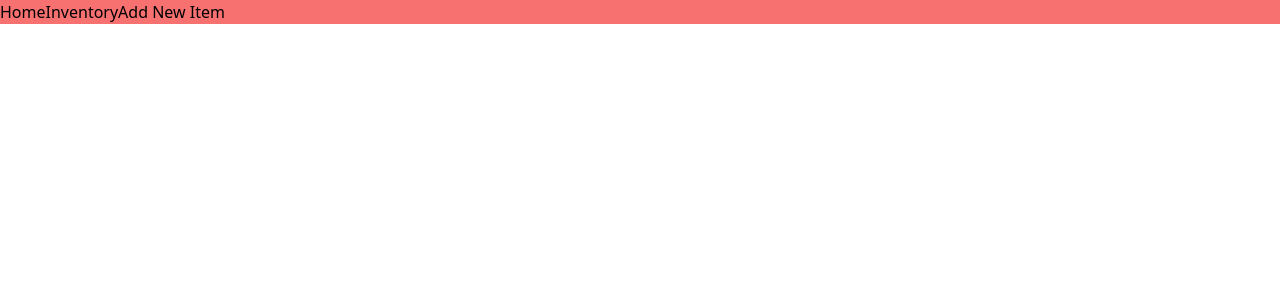
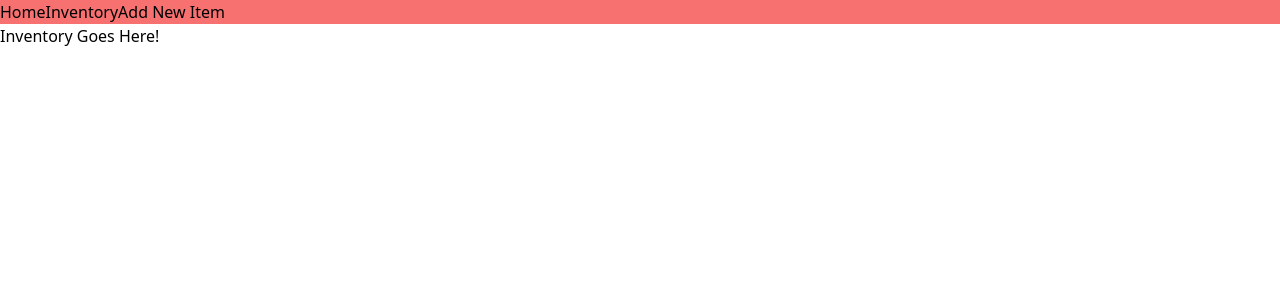
Before and after one commit to Git-Vdim-Hub/lunchroom-inventory-app, a React (Create React App) app in the folder client/: page /Inventory in a window 1280 px wide. Shown: the top 300 px of the page. Built offline with nearby package versions, Linux system fonts and the light colour scheme.

Commit message:
inventory route setup

```diff
--- a/client/src/App.js
+++ b/client/src/App.js
@@ -2,6 +2,7 @@
 import { BrowserRouter as Router, Routes, Route } from "react-router-dom";
 import AddItem from "./components/AddItem"
 import Home from "./pages/Home";
+import Inventory from "./pages/Inventory"
 import Navbar from "./components/Navbar";
 
 export default function App() {
@@ -11,6 +12,7 @@ export default function App() {
 				<Navbar />
 					<Routes>
 						<Route path="/" element={<Home />} />
+						<Route path="/Inventory" element={<Inventory/>}/>
 						<Route path="/AddItem" element={<AddItem />} />
 					</Routes>
 			</Router>
--- a/client/src/components/Navbar/index.js
+++ b/client/src/components/Navbar/index.js
@@ -6,7 +6,7 @@ export default function Navbar() {
 		<div>
 			<div className="navbar bg-red-400">
 				<Link to={"/"} onClick={() => console.log("Takes you to Home")}>Home</Link>
-				<button onClick={() => console.log("Takes you to Inventory Page")}>Inventory</button>
+				<Link to={"./Inventory"} onClick={() => console.log("Takes you to Inventory Page")}>Inventory</Link>
 				<Link to={"./AddItem"} onClick={() => console.log("Takes you to Add Page")}>Add New Item</Link>
 			</div>
 		</div>
--- /dev/null
+++ b/client/src/pages/Inventory.js
@@ -0,0 +1,7 @@
+import React from "react";
+
+export default function Inventory(){
+    return(
+        <div>Inventory Goes Here!</div>
+    )
+}
```
Also changed, not shown: client/src/components/Inventory/index.js (deleted).
